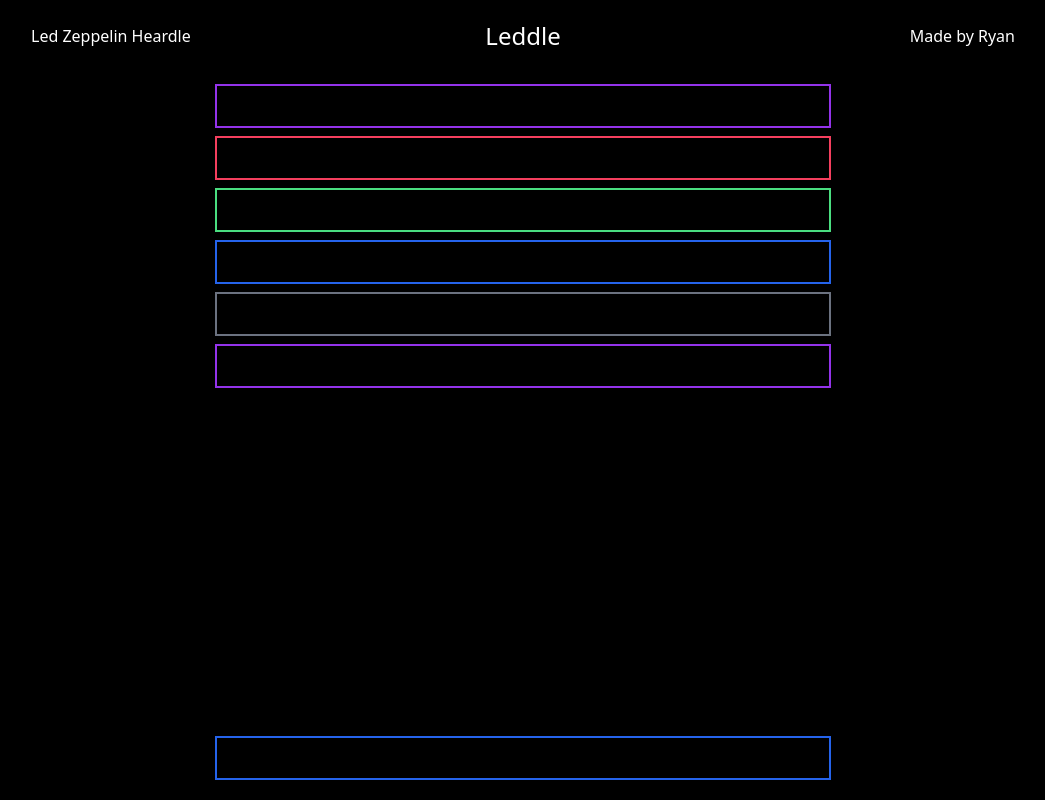
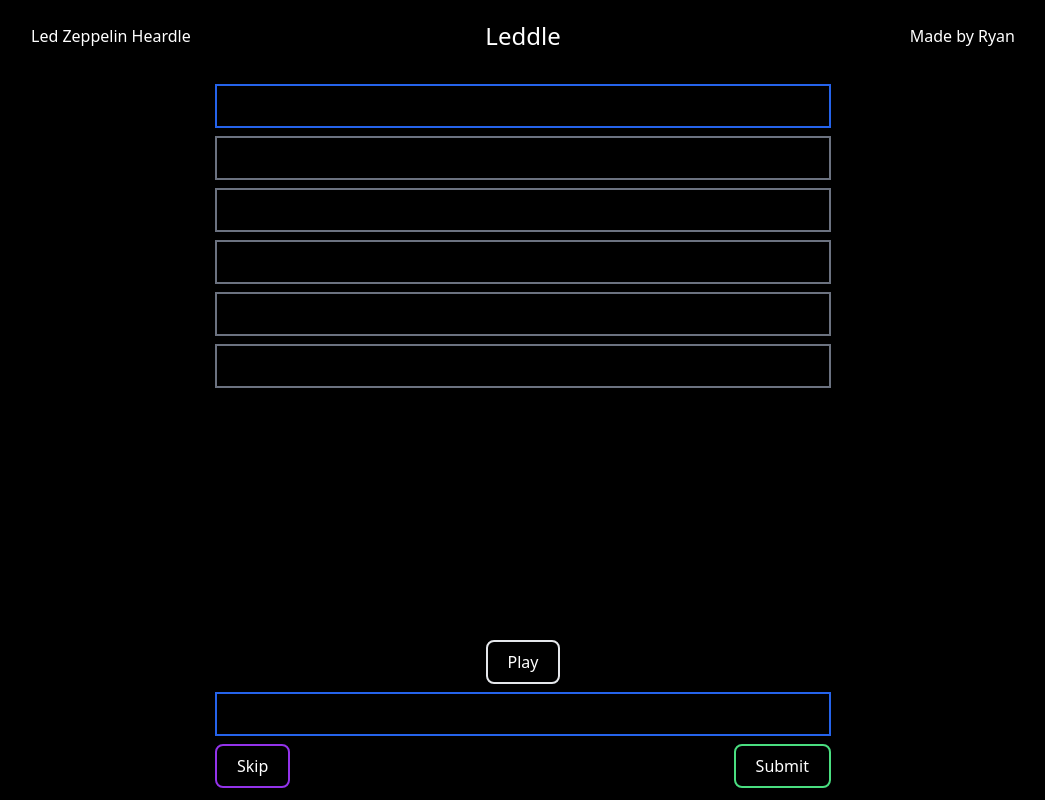
Before and after one commit to RMadsenG/Ryandle, a Next.js app: page / in a window 1280 px wide. Shown: the whole page, without its empty margins (117-1162 px from the left). Built offline with nearby package versions, Linux system fonts and the light colour scheme.

Commit message:
Added guessing mechanix

```diff
--- a/src/app/page.tsx
+++ b/src/app/page.tsx
@@ -3,20 +3,66 @@
 import { Values, Guess } from "@/components/boxes";
 import dynamic from "next/dynamic";
 import { useState } from "react";
+import { OPTIONS } from "@/components/constants"
 const ReactPlayer = dynamic(() => import("react-player/lazy"), { ssr: false });
 
 const GUESSES = 6;
 
+const CORRECT = 'aa - 11'
+
+let options = OPTIONS.map((e, i) => <option key={i} value={e} />)
+
 export default function Home() {
-  let [guesses, setGuess] = useState<string[]>([]);
+  let [guesses, setGuessList] = useState<(string | null)[]>([]);
   let [playing, setPlaying] = useState<boolean>(false);
+  let [current_guess, setGuess] = useState<string>("");
   let guess_boxes = []
+
   function toggle() {
     setPlaying(!playing);
   }
+
+  function make_guess() {
+    console.log(current_guess);
+
+    if (!OPTIONS.includes(current_guess)) {
+      return
+    }
+    console.log(guesses.length);
+
+    if (guesses.length == GUESSES) {
+      console.log("Bruh");
+
+      setGuessList([])
+      return
+    }
+    console.log(current_guess);
+
+    setGuessList([...guesses, current_guess])
+  }
+  function skip() {
+    if (guesses.length == GUESSES) {
+      console.log("Bruh");
+
+      setGuessList([])
+      return
+    }
+    setGuessList([...guesses, null])
+  }
+
+  console.log("generation " + guesses)
   for (var i = 0; i < GUESSES; i++) {
-    var color = [Values.Skipped, Values.Wrong, Values.Correct, Values.Current, Values.Next]
-    guess_boxes.push(<Guess key={i} text={guesses[i]} value={color[i % 5]} />)
+    var color = Values.Wrong
+    if (i == guesses.length) {
+      color = Values.Current
+    } else if (i > guesses.length) {
+      color = Values.Next
+    } else if (!guesses[i]) {
+      color = Values.Skipped
+    } else if (guesses[i] == CORRECT) {
+      color = Values.Correct
+    }
+    guess_boxes.push(<Guess key={i} text={guesses[i]} value={color} />)
   }
   return (
     <main className="grow">
@@ -25,7 +71,18 @@ export default function Home() {
           {guess_boxes}
         </div>
         <div id="footer">
-          <input className={"w-full border-2 p-2 mb-2 " + Values.Current} />
+          <div className="flex justify-center">
+            <button className="border-2 rounded-lg py-2 px-5">Play</button>
+          </div>
+          <input onChange={(e) => setGuess(e.target.value)} value={current_guess} list="songlist" className={"w-full border-2 p-2 my-2 " + Values.Current} />
+
+          <datalist id="songlist" >
+            {options}
+          </datalist>
+          <div id="selection-controls" className="flex justify-between">
+            <button onClick={skip} className={"border-2 rounded-lg py-2 px-5 " + Values.Skipped}>Skip</button>
+            <button onClick={make_guess} className={"border-2 rounded-lg py-2 px-5 " + Values.Correct}>Submit</button>
+          </div>
         </div>
       </div>
       {/*
--- a/src/components/boxes.tsx
+++ b/src/components/boxes.tsx
@@ -6,7 +6,7 @@ export enum Values {
     Next = "border-gray-500"
 }
 
-export function Guess({text, value}: {text: string, value: Values}) {
+export function Guess({text, value}: {text: string|null, value: Values}) {
     let to_render = text ? text : <br></br>;
     return (
         <div className={"border-2 p-2 mb-2 " + value}>
--- /dev/null
+++ b/src/components/constants.tsx
@@ -0,0 +1,8 @@
+export const OPTIONS = [
+    "aa - 11",
+    "ss - 22",
+    "dd - 33",
+    "ff - 44",
+    "gg - 55",
+    "hh - 66",
+]
```
